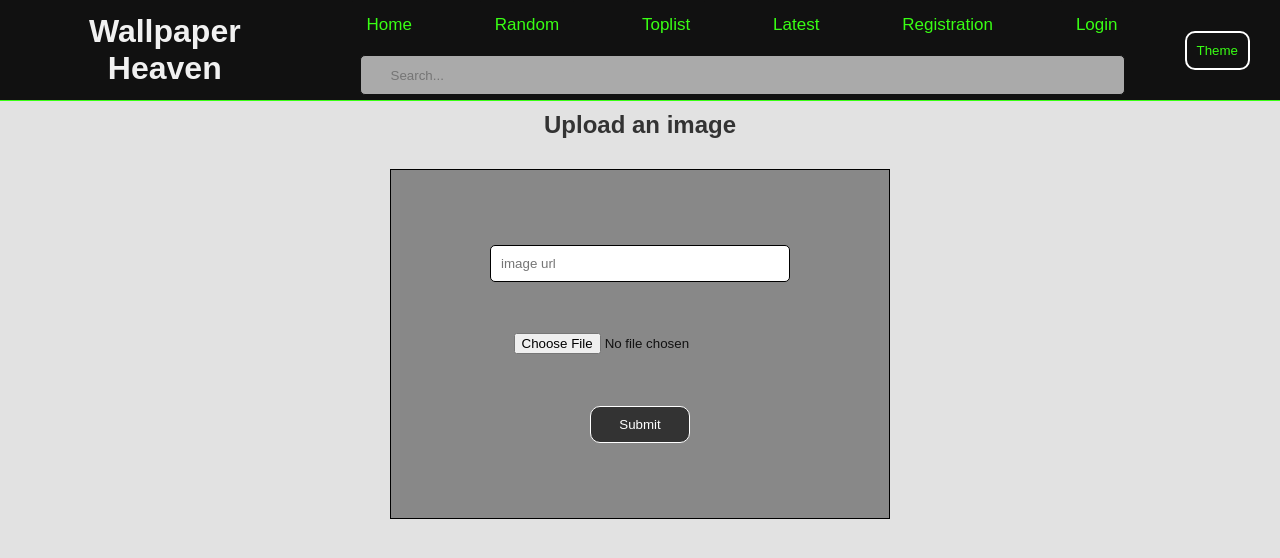
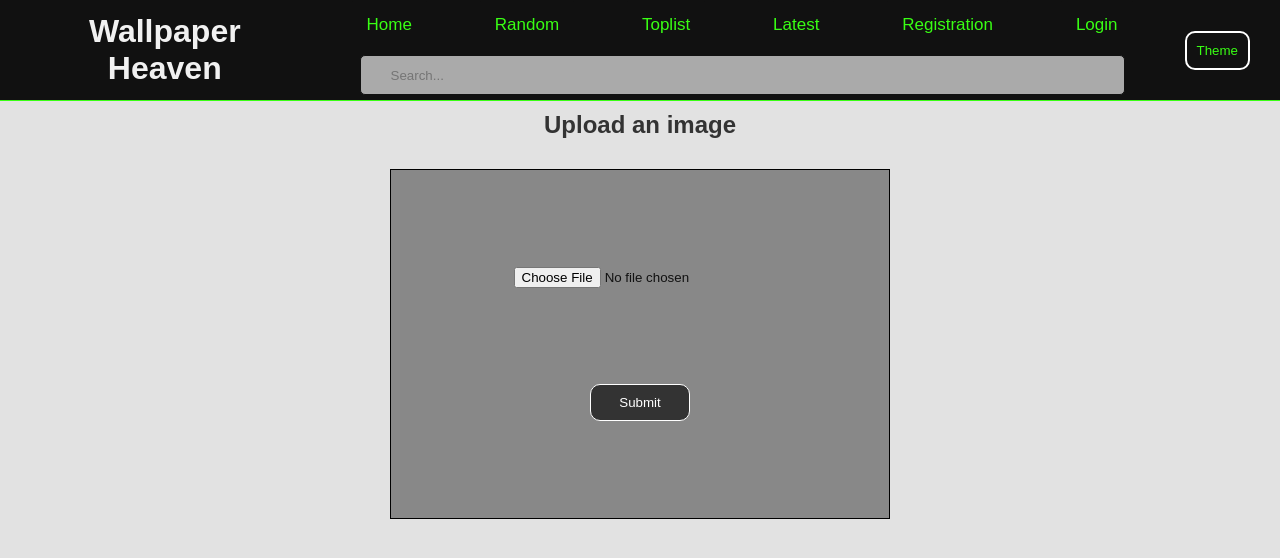
Before and after one commit to hausbence/wallhaven-frontend, a React (Create React App) app: page /upload in a window 1280 px wide. Shown: the top 558 px of the page. Built offline with nearby package versions, Linux system fonts and the light colour scheme; the HTML template or start-up script is replaced by a standard one.

Commit message:
finished UploadImaged

```diff
--- a/src/components/pages/UserPage/Profile.js
+++ b/src/components/pages/UserPage/Profile.js
@@ -38,8 +38,6 @@ const Profile = () => {
 
     useEffect(() => {
         getFriends().then();
-       // getFavouriteIDS();
-       // getFavouriteIMGS();
     }, [])
 
 
@@ -121,7 +119,7 @@ const Profile = () => {
                     <div className="wallpaper-container">
                         {uploaded.map((img, i) => (
                             <div key={i}>
-                                <img className="wallpaper-block" style={uploadPic} src={img.link} alt="userlogo"/>
+                                <img className="wallpaper-block" style={uploadPic} src={`http://localhost:8080/image/${img.link}`} alt="userlogo"/>
                             </div>
                         ))}
                     </div>
@@ -133,6 +131,16 @@ const Profile = () => {
         </div>
     }
 
+    function getImageLink (link) {
+        if (link.includes("http")) {
+            return link;
+        }
+        else {
+            return "http://localhost:8080/" + link
+        }
+
+    }
+
     return (
         content
     )
--- a/src/components/pages/upload_image/UploadImage.js
+++ b/src/components/pages/upload_image/UploadImage.js
@@ -84,16 +84,6 @@ const UploadImage = () => {
       <h2 className="loginHeader">Upload an image</h2>
       <div className="form">
         <form onSubmit={handleSubmit(onSubmit)}>
-          <input
-            className="input-style"
-            id={"image"}
-            name="image"
-            type="text"
-            placeholder="image url"
-            ref={register({
-              required: false,
-            })}
-          />
 
           <input
             id={"upload-button"}
```
